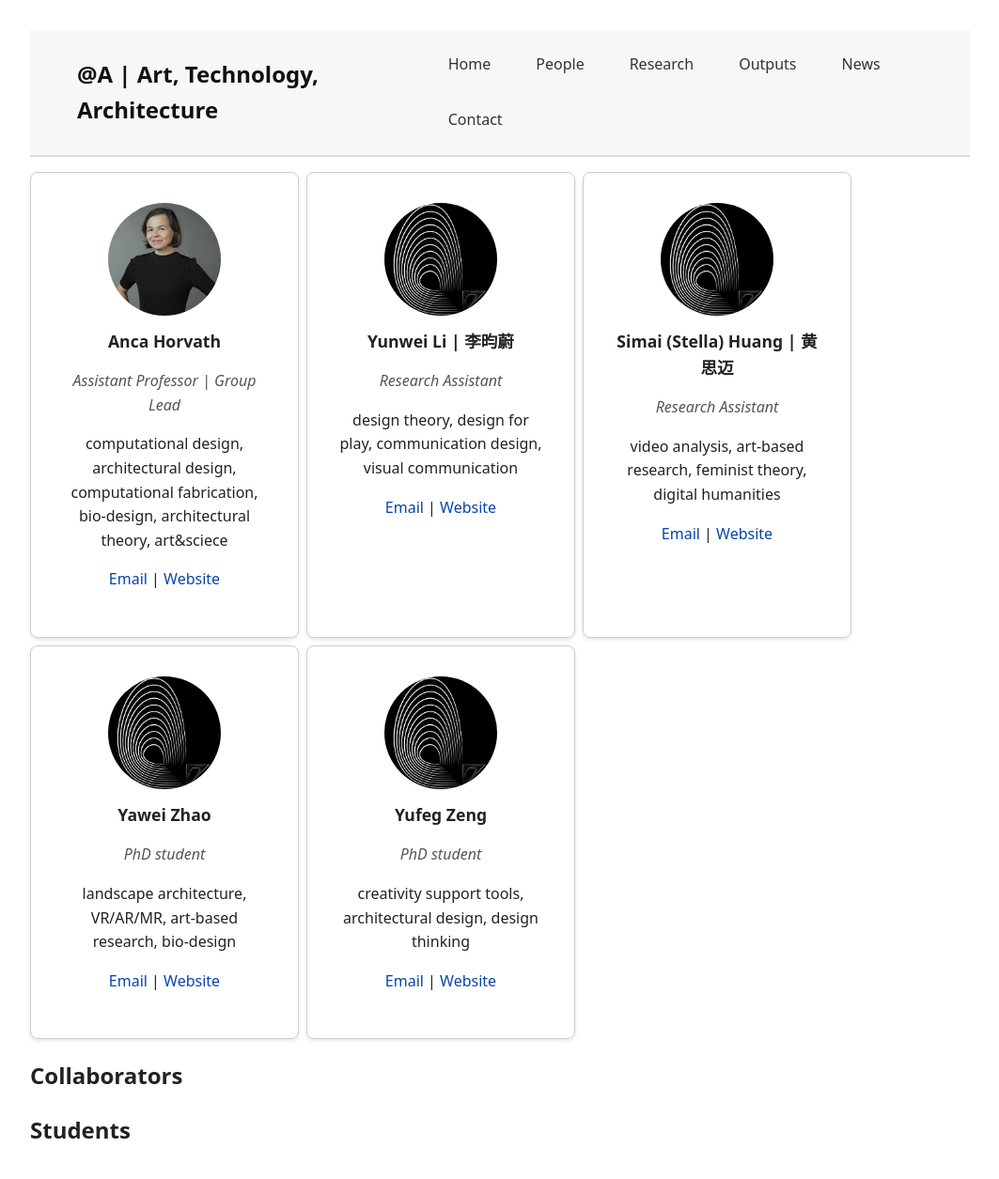
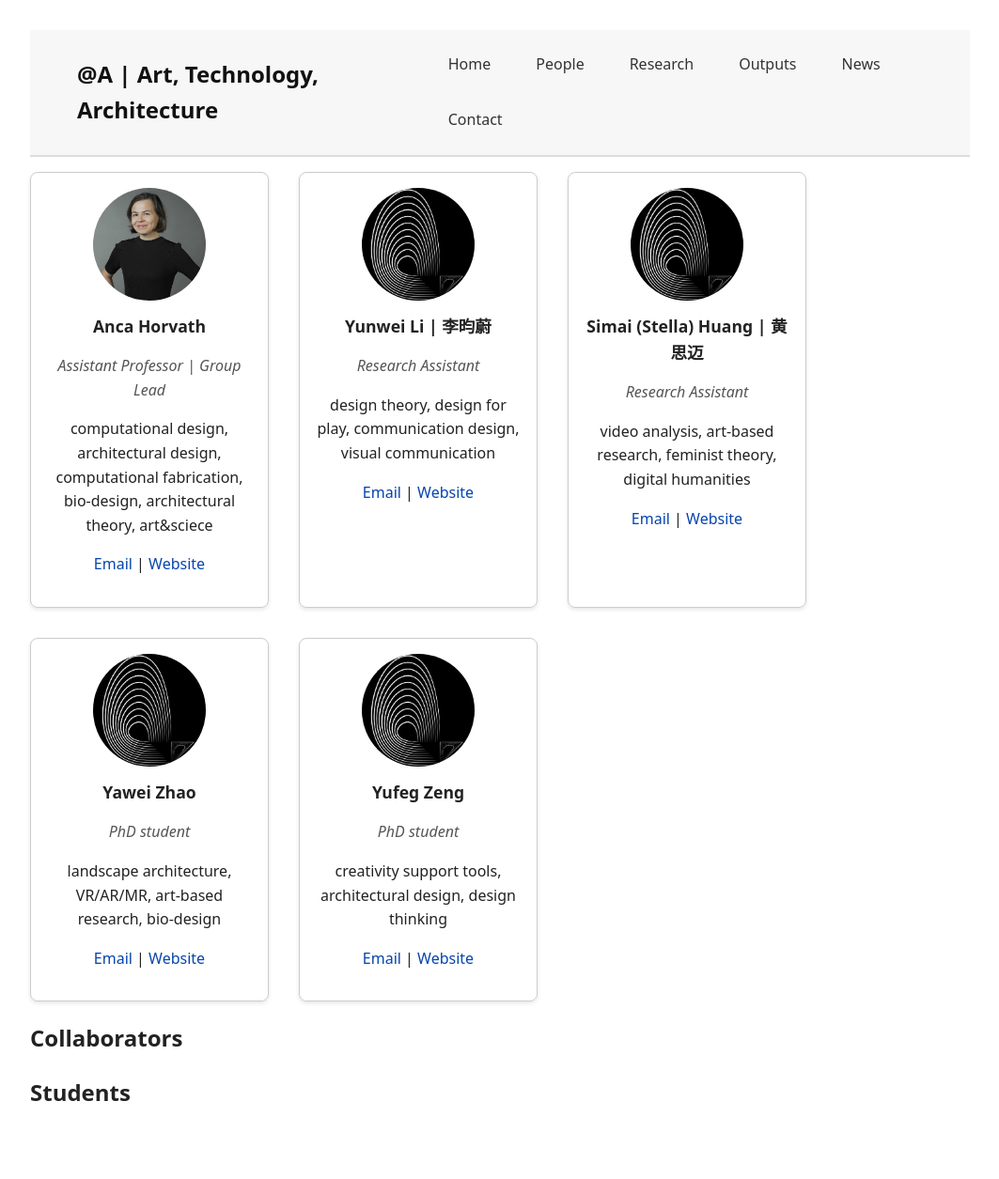
Before and after one commit to anqua/at-a, a Jekyll site: the page built from people.md, in a window 1280 px wide. Shown: the whole page at 94% size, without its empty margins (108-1171 px from the left). Built offline with Jekyll 4.4.1, drawn with Linux system fonts in a browser that asks for light colours; after the commit the page ends 1215 px from its top, so only the background shows below that.

Commit message:
Update style.css

```diff
--- a/assets/css/style.css
+++ b/assets/css/style.css
@@ -123,12 +123,12 @@ main h1 {
 #people {
   display: flex;
   flex-wrap: wrap;
-  gap: 0.5em;
+  gap: 2em;
 }
 
 .person-card {
   border: 1px solid #ccc;
-  padding: 2em;
+  padding: 1em;
   width: 220px;
   text-align: center;
   border-radius: 8px;
```
